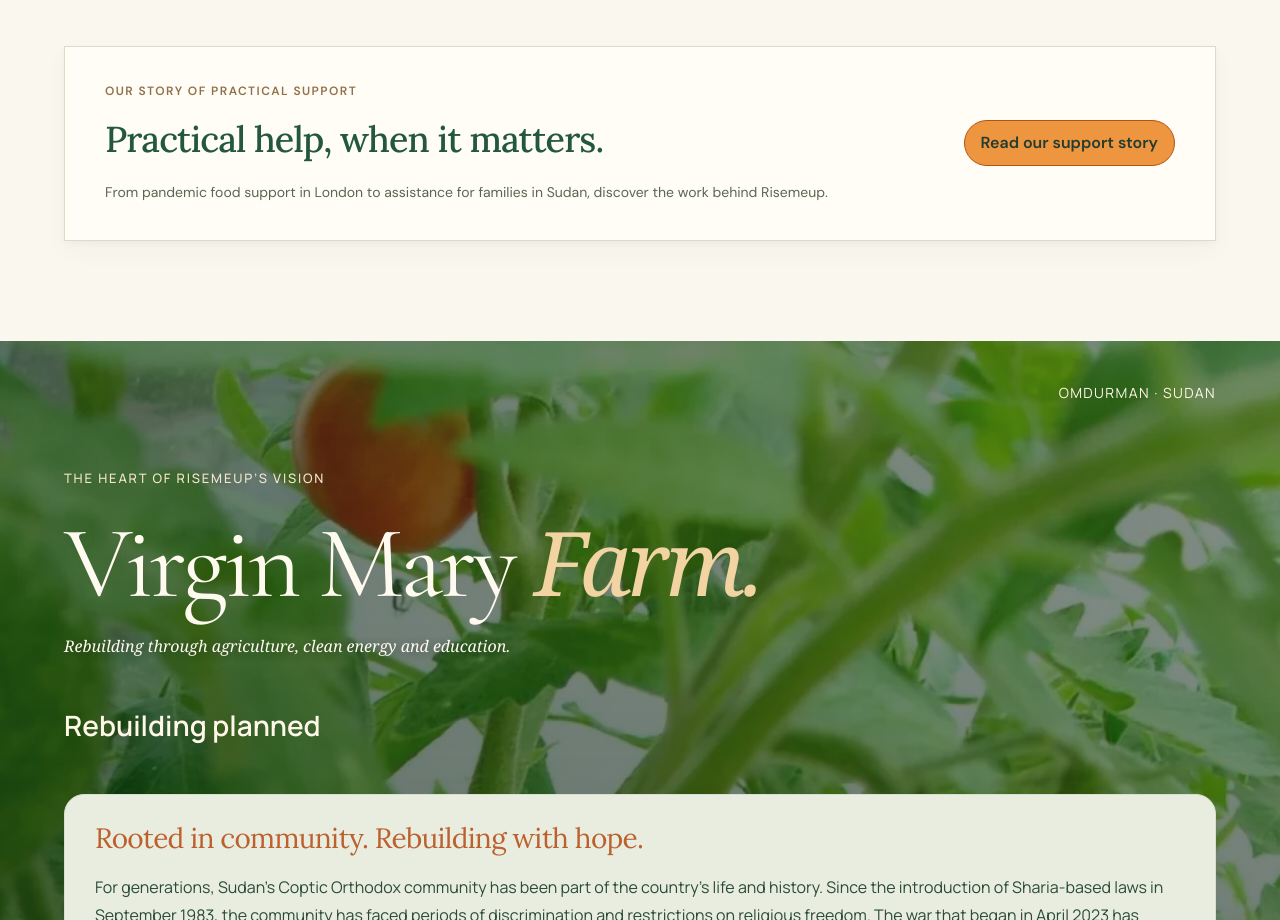
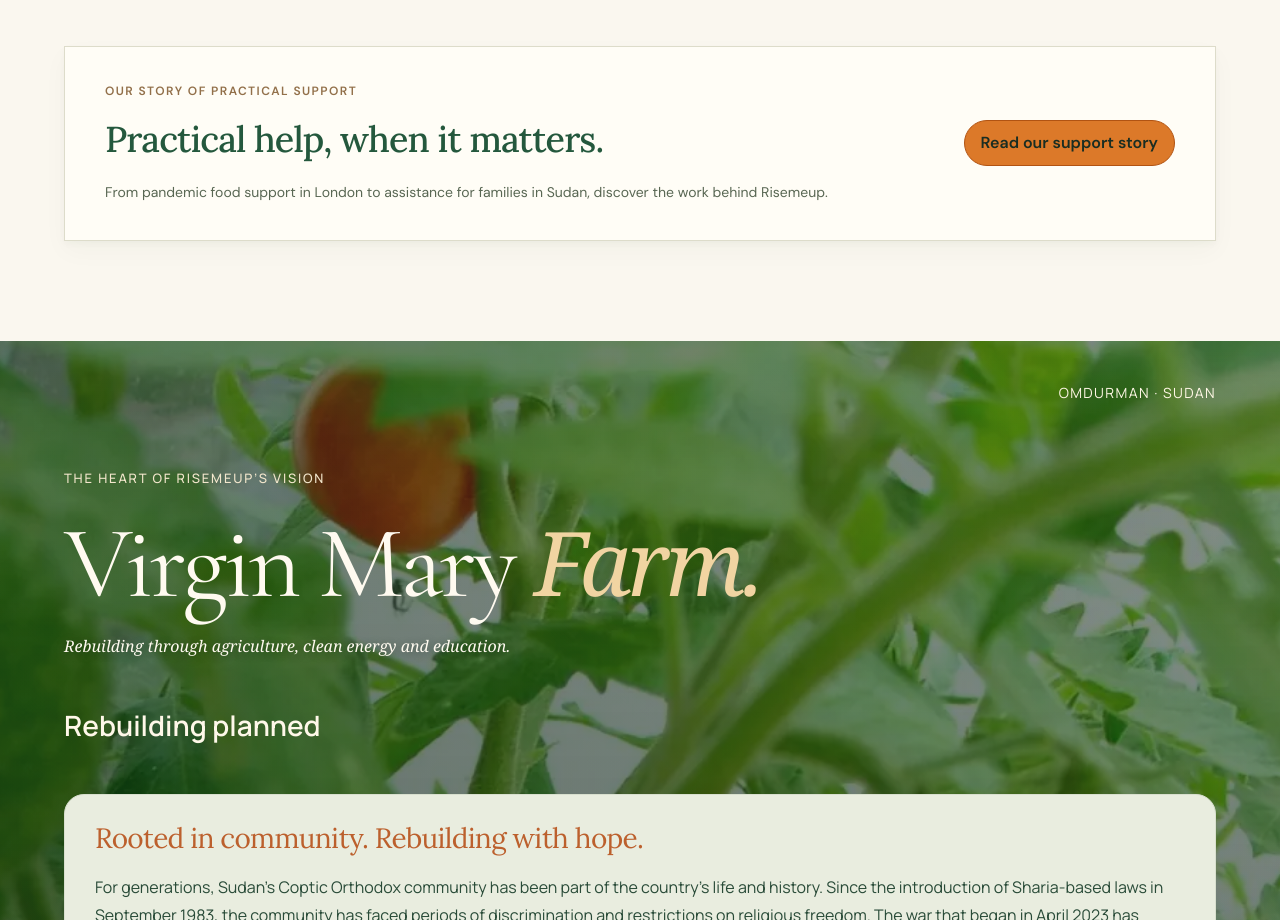
Before and after one commit to Hero988/RiseMeUp, a React (Vite) app: page / in a window 1280 px wide. Shown: the part 4503-5423 px from the top of the page. Built offline with nearby package versions, Linux system fonts and the light colour scheme; a web font is replaced by a local one.

Commit message:
Adjust orange button preview to a richer medium orange

```diff
--- a/public/homepage-theme.css
+++ b/public/homepage-theme.css
@@ -1407,5 +1407,5 @@
 @media(max-width:700px){.home-page #relief .crisis-history-link > .button{margin-top:20px}}
 
 /* Preview only: a softer orange for the support-story action. */
-.home-page #relief .crisis-history-link > a.button{background:#ee963f!important;color:#243c30!important;box-shadow:none}
-.home-page #relief .crisis-history-link > a.button:hover{background:#e68a32!important;color:#243c30!important}
+.home-page #relief .crisis-history-link > a.button{background:#dc7929!important;color:#192d22!important;box-shadow:none}
+.home-page #relief .crisis-history-link > a.button:hover{background:#d57224!important;color:#192d22!important}
```
